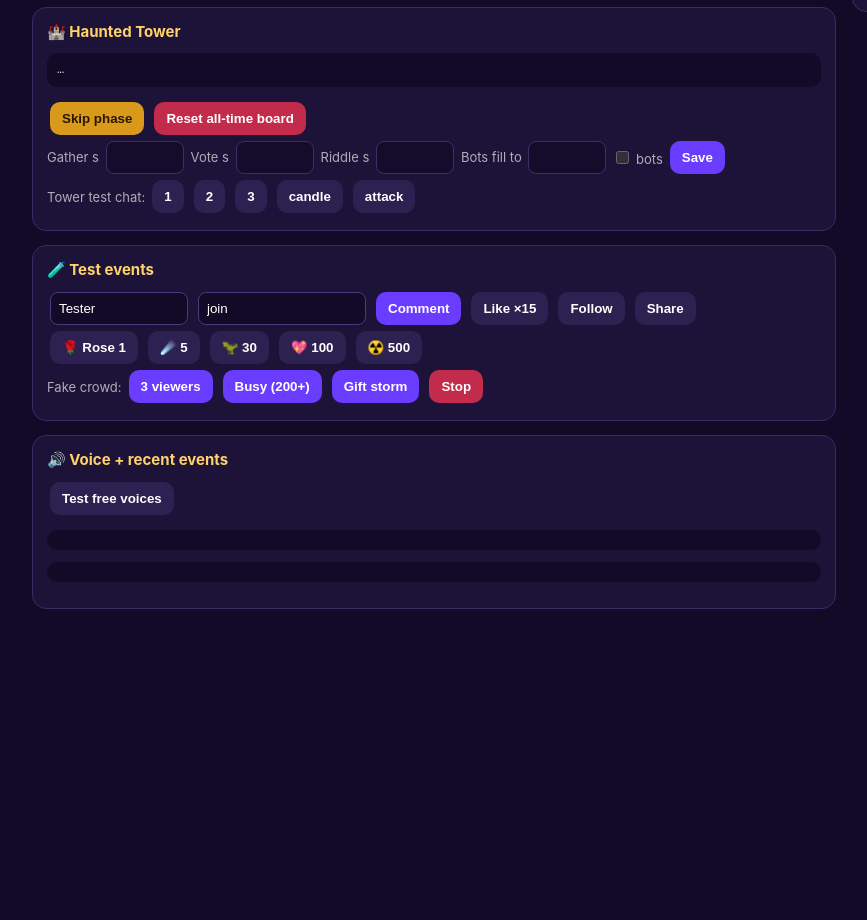
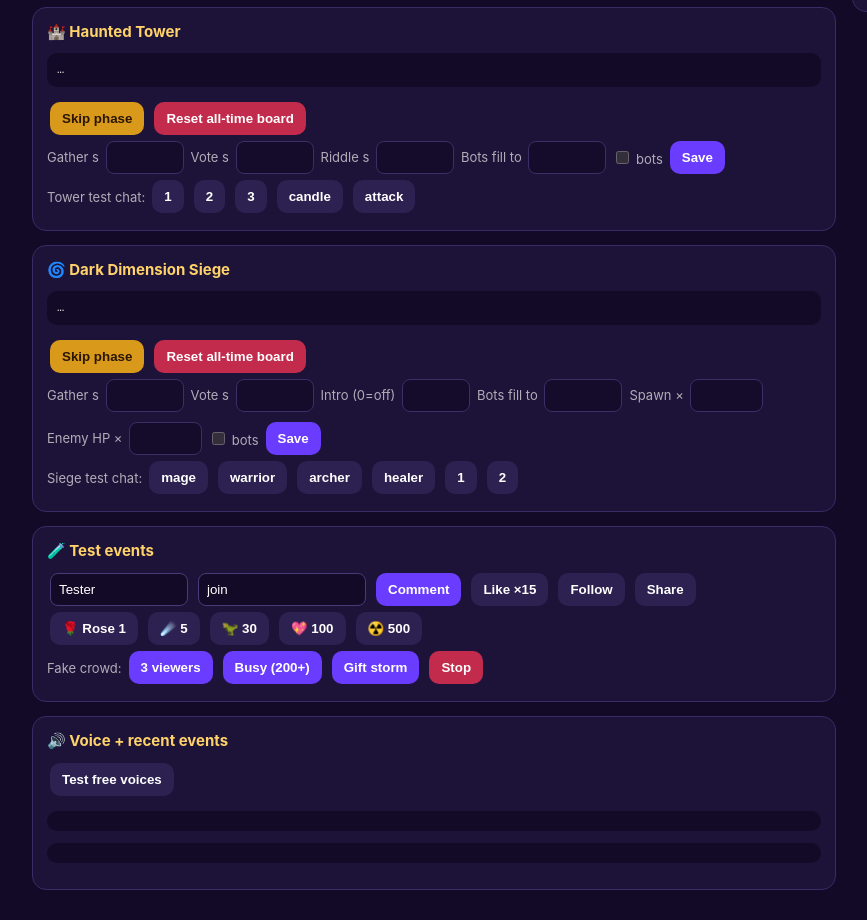
Before and after one commit to aamirshahzad03414587-ops/live-games-3d, a website: page public/admin.html in a window 1280 px wide. Shown: the part 740-1660 px from the top of the page, without its empty margins (8-875 px from the left). Before the commit the page ends 1379 px from the top, so only its background shows below. Drawn offline with Linux system fonts and the light colour scheme; no server answers.

Commit message:
siege: admin section, home card, README

```diff
--- a/public/admin.html
+++ b/public/admin.html
@@ -22,7 +22,7 @@ iframe{width:100%;aspect-ratio:9/16;border:0;border-radius:14px;background:#000}
 <main>
 <div>
   <section><h2>📱 Overlay for the iPhone</h2>
-    <div class="row"><span class="k">Game:</span><select id="gm" onchange="setGame()"><option value="br">⚔️ Battle Royale (/br)</option><option value="tower">🏰 Mira's Haunted Tower (/tower)</option></select></div>
+    <div class="row"><span class="k">Game:</span><select id="gm" onchange="setGame()"><option value="br">⚔️ Battle Royale (/br)</option><option value="tower">🏰 Mira's Haunted Tower (/tower)</option><option value="siege">🌀 Dark Dimension Siege (/siege)</option></select></div>
     <div class="k">Open this on the iPhone you stream from (Safari → Share → Add to Home Screen for full screen), tap once for sound, then go LIVE with screen share.</div>
     <p><code id="ovl"></code> <button class="alt" onclick="copy(ovl.textContent)">Copy</button></p>
     <div class="k">PC + LIVE Studio with TikFinity (forwards events, keep this link private):</div>
@@ -44,6 +44,12 @@ iframe{width:100%;aspect-ratio:9/16;border:0;border-radius:14px;background:#000}
     <div class="row"><label class="k">Gather s <input id="tgather" type="number" style="width:60px"></label><label class="k">Vote s <input id="tvote" type="number" style="width:60px"></label><label class="k">Riddle s <input id="trid" type="number" style="width:60px"></label><label class="k">Bots fill to <input id="tminp" type="number" style="width:60px"></label><label class="k"><input id="tbots" type="checkbox"> bots</label><button onclick="saveTower()">Save</button></div>
     <div class="row"><span class="k">Tower test chat:</span><button class="alt" onclick="sim('chat',{text:'1'})">1</button><button class="alt" onclick="sim('chat',{text:'2'})">2</button><button class="alt" onclick="sim('chat',{text:'3'})">3</button><button class="alt" onclick="sim('chat',{text:'candle'})">candle</button><button class="alt" onclick="sim('chat',{text:'attack'})">attack</button></div>
   </section>
+  <section><h2>🌀 Dark Dimension Siege</h2>
+    <pre id="sgame">…</pre>
+    <div class="row"><button class="gold" onclick="api('/siege/skip')">Skip phase</button><button class="red" onclick="if(confirm('Reset the all-time siege board?'))api('/siege/reset-board')">Reset all-time board</button></div>
+    <div class="row"><label class="k">Gather s <input id="sgather" type="number" style="width:60px"></label><label class="k">Vote s <input id="svote" type="number" style="width:60px"></label><label class="k">Intro (0=off) <input id="sintro" type="number" style="width:50px"></label><label class="k">Bots fill to <input id="sminp" type="number" style="width:60px"></label><label class="k">Spawn × <input id="sspawn" type="number" step="0.1" style="width:55px"></label><label class="k">Enemy HP × <input id="shp" type="number" step="0.1" style="width:55px"></label><label class="k"><input id="sbots" type="checkbox"> bots</label><button onclick="saveSiege()">Save</button></div>
+    <div class="row"><span class="k">Siege test chat:</span><button class="alt" onclick="sim('chat',{text:'mage'})">mage</button><button class="alt" onclick="sim('chat',{text:'warrior'})">warrior</button><button class="alt" onclick="sim('chat',{text:'archer'})">archer</button><button class="alt" onclick="sim('chat',{text:'healer'})">healer</button><button class="alt" onclick="sim('chat',{text:'1'})">1</button><button class="alt" onclick="sim('chat',{text:'2'})">2</button></div>
+  </section>
   <section><h2>🧪 Test events</h2>
     <div class="row"><input id="nm" value="Tester" style="width:120px"><input id="txt" value="join" style="width:150px"><button onclick="sim('chat',{text:txt.value})">Comment</button><button class="alt" onclick="sim('like',{count:15})">Like ×15</button><button class="alt" onclick="sim('follow')">Follow</button><button class="alt" onclick="sim('share')">Share</button></div>
     <div class="row"><button class="alt" onclick="sim('gift',{giftName:'Rose',coins:1})">🌹 Rose 1</button><button class="alt" onclick="sim('gift',{giftName:'Finger Heart',coins:5})">☄️ 5</button><button class="alt" onclick="sim('gift',{giftName:'Doughnut',coins:30})">🦖 30</button><button class="alt" onclick="sim('gift',{giftName:'Hand Hearts',coins:100})">💖 100</button><button class="alt" onclick="sim('gift',{giftName:'Money Gun',coins:500})">☢️ 500</button></div>
@@ -64,6 +70,7 @@ const copy = (t) => navigator.clipboard && navigator.clipboard.writeText(t);
 function connectTT() { api('/settings', { tiktok: { username: $('user').value, liveSource: $('src').value } }).then(() => api('/tiktok/connect', { username: $('user').value })); }
 function save() { api('/settings', { br: { lobbySeconds: +$('lobby').value, arenaCap: +$('cap').value, minFighters: +$('minf').value, bots: $('bots').checked }, voice: { enabled: $('voice').checked } }); }
 function saveTower() { api('/settings', { tower: { gatherSeconds: +$('tgather').value, voteSeconds: +$('tvote').value, riddleSeconds: +$('trid').value, minParty: +$('tminp').value, bots: $('tbots').checked } }); }
+function saveSiege() { api('/settings', { siege: { gatherSeconds: +$('sgather').value, voteSeconds: +$('svote').value, introSeconds: +$('sintro').value, minDefenders: +$('sminp').value, spawnMul: +$('sspawn').value, enemyHpMul: +$('shp').value, bots: $('sbots').checked } }); }
 const base = location.origin;
 function setGame() {
   const g = $('gm').value; localStorage.setItem('lg_adminGame', g);
@@ -79,10 +86,12 @@ async function poll() {
     const t = s.tiktok; $('ttDot').className = 'dot ' + t.state; $('ttState').textContent = `${t.state} · @${t.username || '-'} · ${t.source}`; $('ttMsg').textContent = t.message || '';
     $('game').textContent = JSON.stringify(s.br, null, 1);
     $('tgame').textContent = JSON.stringify(s.tower, null, 1);
+    $('sgame').textContent = JSON.stringify(s.siege, null, 1);
     $('feed').textContent = (s.feed || []).map((f) => new Date(f.at).toLocaleTimeString() + ' ' + f.source + ' ' + f.type).reverse().join('\n');
     $('crowdSt').textContent = s.crowd ? `${s.crowd.mode}, ${s.crowd.left}s left` : '';
     if (first) { first = false; $('user').value = s.settings.tiktok.username || ''; $('src').value = s.settings.tiktok.liveSource || 'direct'; $('lobby').value = s.settings.br.lobbySeconds; $('cap').value = s.settings.br.arenaCap; $('minf').value = s.settings.br.minFighters; $('bots').checked = s.settings.br.bots; $('voice').checked = s.settings.voice.enabled;
-      const T = s.settings.tower || {}; $('tgather').value = T.gatherSeconds; $('tvote').value = T.voteSeconds; $('trid').value = T.riddleSeconds; $('tminp').value = T.minParty; $('tbots').checked = T.bots !== false; }
+      const T = s.settings.tower || {}; $('tgather').value = T.gatherSeconds; $('tvote').value = T.voteSeconds; $('trid').value = T.riddleSeconds; $('tminp').value = T.minParty; $('tbots').checked = T.bots !== false;
+      const S = s.settings.siege || {}; $('sgather').value = S.gatherSeconds; $('svote').value = S.voteSeconds; $('sintro').value = S.introSeconds; $('sminp').value = S.minDefenders; $('sspawn').value = S.spawnMul; $('shp').value = S.enemyHpMul; $('sbots').checked = S.bots !== false; }
   } catch (e) {}
   setTimeout(poll, 2000);
 }
```
Also changed, not shown: public/index.html (+1 -1 lines), README.md.
